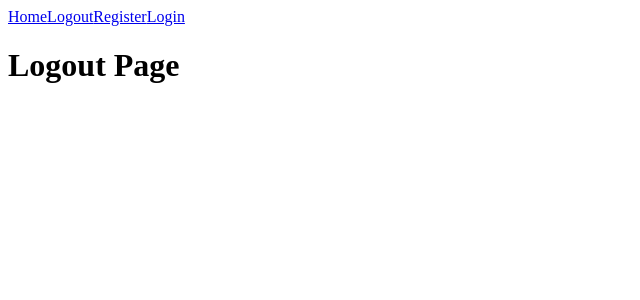
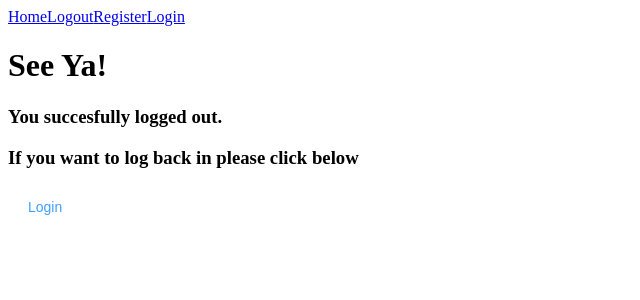
Before and after one commit to Clashers-gg/frontend, a Vue app: page /logout in a window 1280 px wide. Shown: the top 300 px of the page, without its empty margins (0-640 px from the left). Built offline with nearby package versions, Linux system fonts and the light colour scheme.

Commit message:
Add Logout Page

```diff
--- a/src/views/LogoutPage.vue
+++ b/src/views/LogoutPage.vue
@@ -1,9 +1,19 @@
 <template>
   <div>
-    <h1>Logout Page</h1>
+    <h1>See Ya!</h1>
+
+    <h3>You succesfully logged out.</h3>
+    <h3>If you want to log back in please click below</h3>
+
+    <el-button
+      type="primary"
+      size="large"
+      round
+      link>{{button.text}}</el-button>
+
   </div>
 </template>
 
 <script setup lang="ts">
-
+const button = {text:'Login'}
 </script>
```
